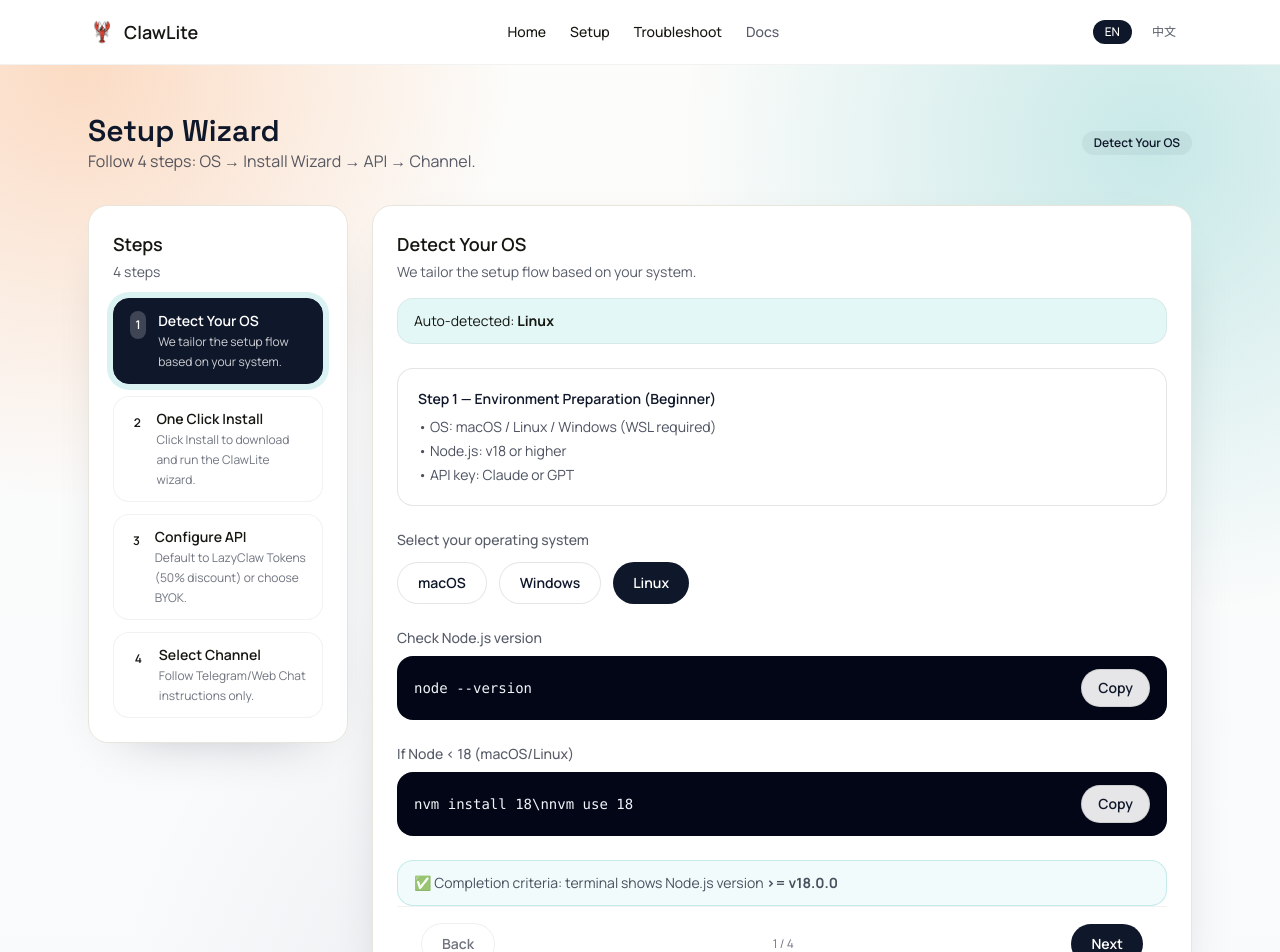
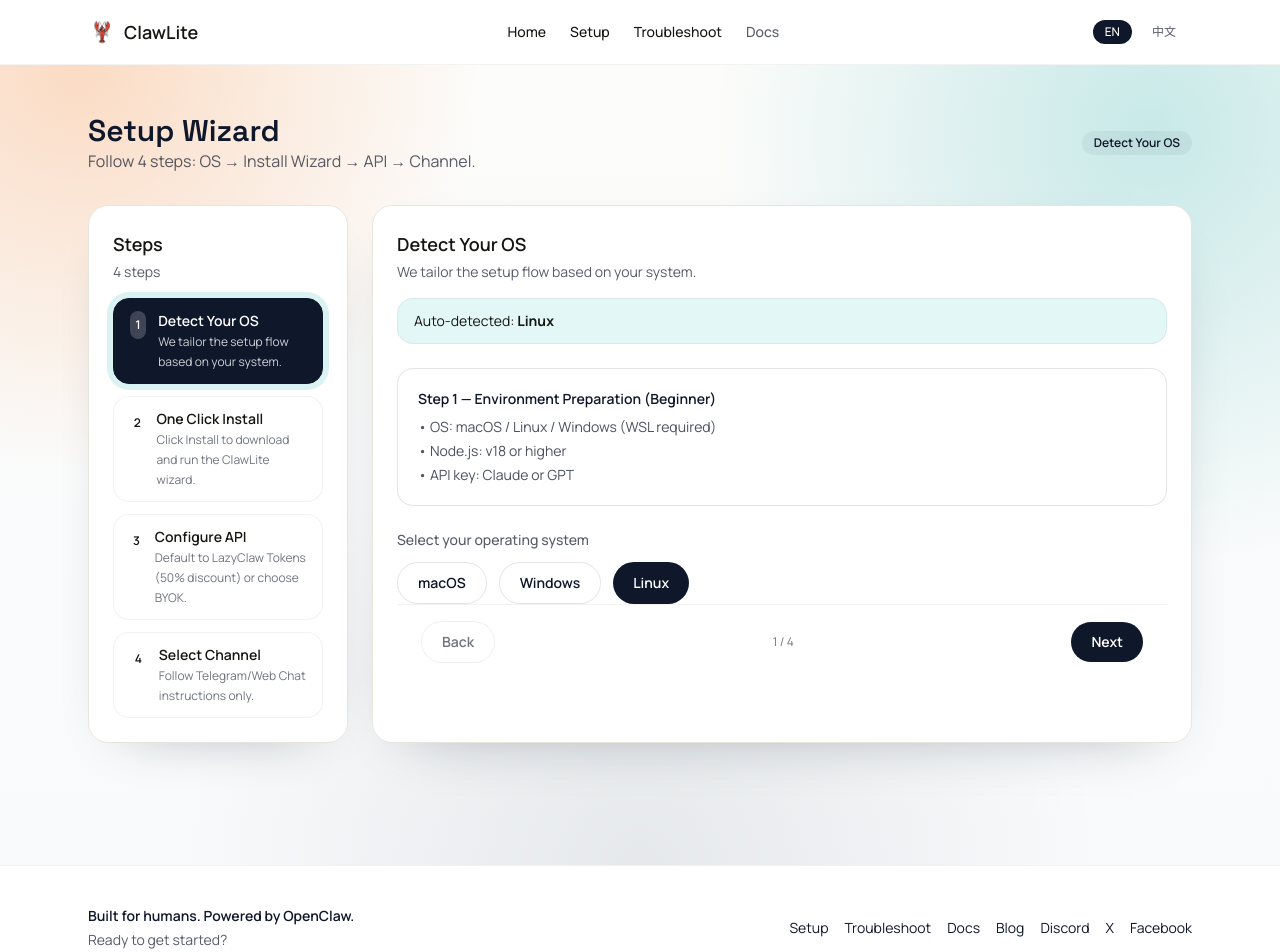
Before and after one commit to X-RayLuan/ClawLite, a Next.js app: page /setup in a window 1280 px wide. Shown: the top 952 px of the page. Built offline with nearby package versions, Linux system fonts and the light colour scheme.

Commit message:
copy(setup): remove Node.js prerequisite commands from installer flow

```diff
--- a/src/app/setup/page.tsx
+++ b/src/app/setup/page.tsx
@@ -174,23 +174,7 @@
                         </div>
                       </div>
 
-                      <CommandBlock
-                        label="Check Node.js version"
-                        command="node --version"
-                        copyLabel={copyLabel}
-                        copiedLabel={copiedLabel}
-                      />
 
-                      <CommandBlock
-                        label="If Node < 18 (macOS/Linux)"
-                        command="nvm install 18\nnvm use 18"
-                        copyLabel={copyLabel}
-                        copiedLabel={copiedLabel}
-                      />
-
-                      <div className="rounded-2xl border border-sea/20 bg-sea/5 px-4 py-3 text-sm text-ink/75">
-                        ✅ Completion criteria: terminal shows Node.js version <strong>&gt;= v18.0.0</strong>
-                      </div>
                     </div>
                   )}
 
```
